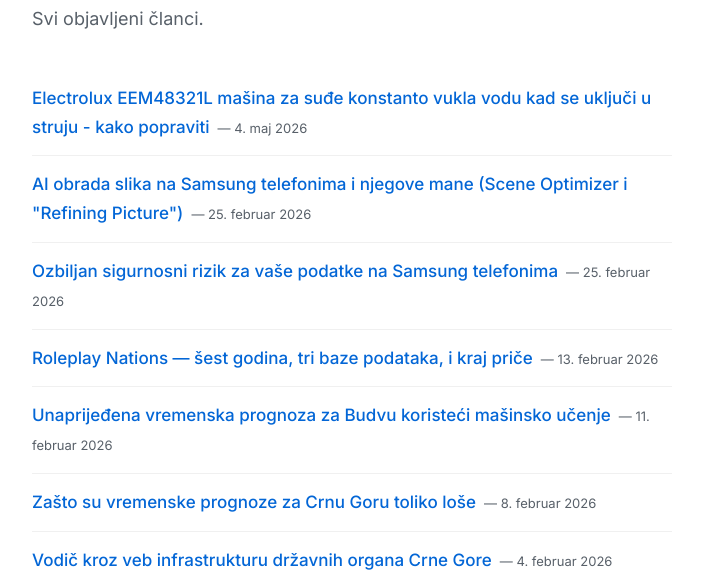
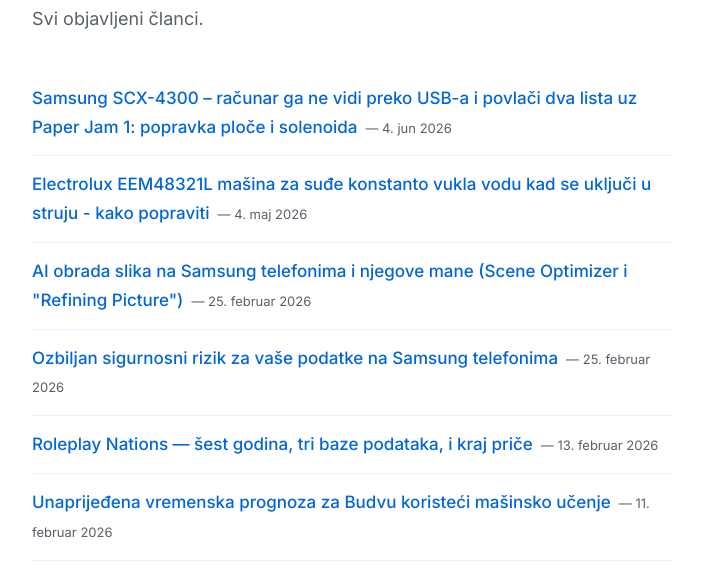
Before and after one commit to matko-iv/blog, a plain HTML site: page archive.html in a window 1280 px wide. Shown: the part 222-798 px from the top of the page, without its empty margins (288-991 px from the left). Drawn offline with Linux system fonts and the light colour scheme.

Commit message:
Blog post #9

```diff
--- a/archive.html
+++ b/archive.html
@@ -148,6 +148,7 @@
 
 <script>
 const POSTS = [
+	'deveti-clanak.txt',
 	'osmi-clanak.txt',
 	'sedmi-clanak.txt',
 	'sesti-clanak.txt',
```
Also changed, not shown: index.html (+1 -0 lines).
